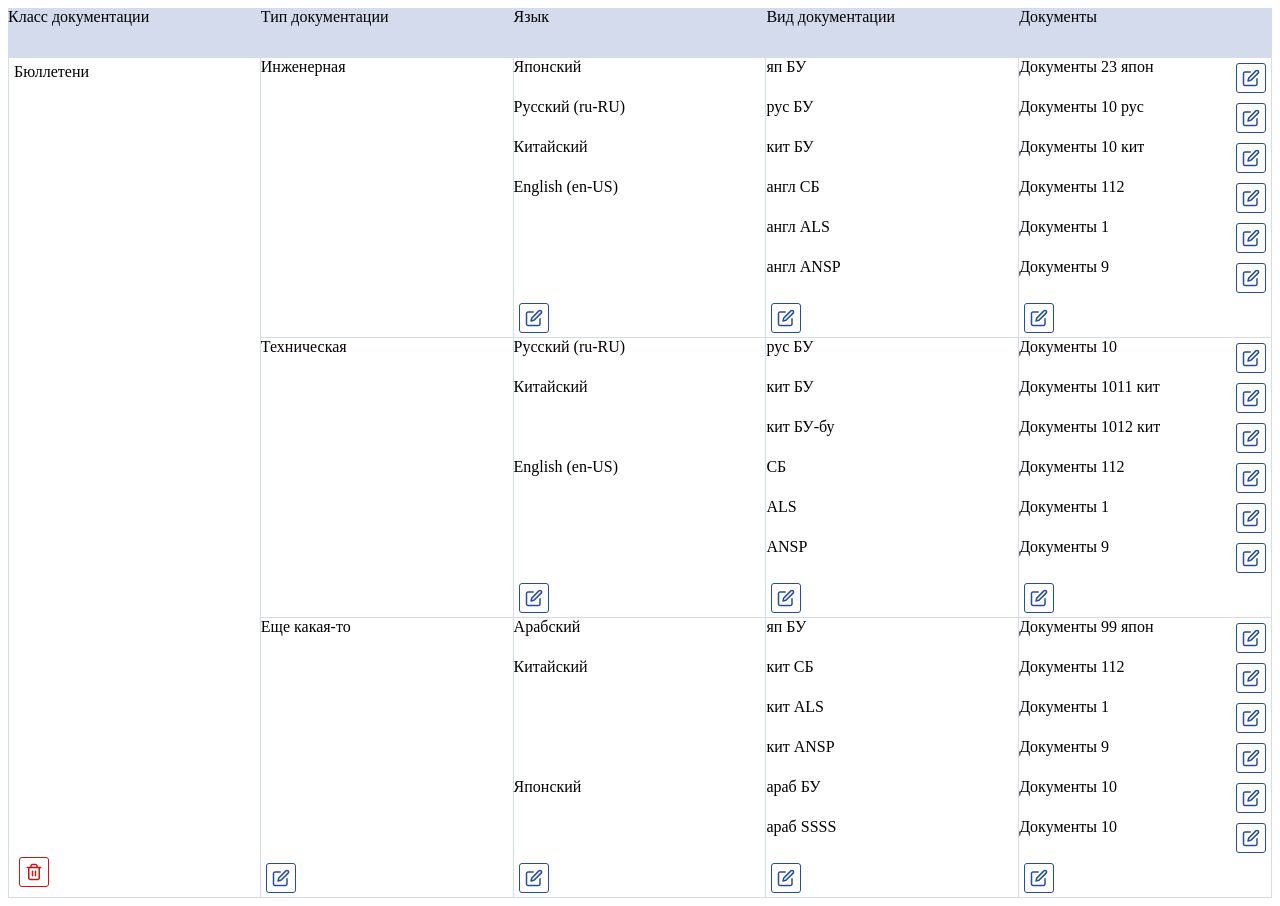
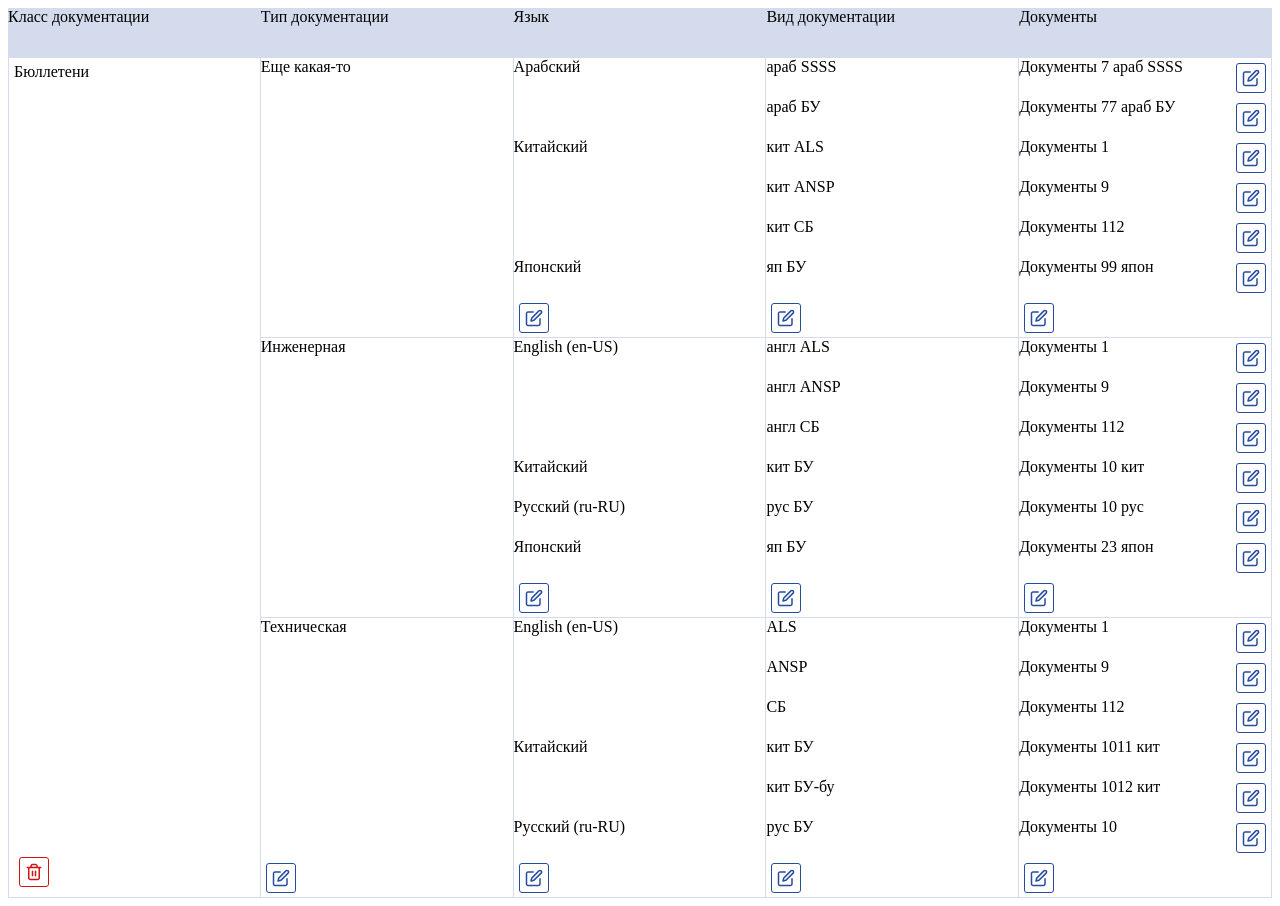
Before and after one commit to SergeyKirintsev/vue-grid, a Vue app: page / in a window 1280 px wide. Built offline with nearby package versions, Linux system fonts and the light colour scheme.

Commit message:
fix bugs

```diff
--- a/src/components/TableJson.vue
+++ b/src/components/TableJson.vue
@@ -18,7 +18,7 @@
     </div>
 
     <div
-      v-for="(item, idx) in level_2"
+      v-for="(item, idx) in levelList[2]"
       :class="[`${getLevelClass(2)} ${getLevelClass(2)}-${idx + 1}`]"
       :style="{ gridArea: `${getLevelClass(2)}-${idx + 1}` }"
     >
@@ -26,7 +26,7 @@
     </div>
 
     <div
-      v-for="(item, idx) in level_3"
+      v-for="(item, idx) in levelList[3]"
       :class="[`${getLevelClass(3)} ${getLevelClass(3)}-${idx + 1}`]"
       :style="{ gridArea: `${getLevelClass(3)}-${idx + 1}` }"
     >
@@ -34,7 +34,7 @@
     </div>
 
     <div
-      v-for="(item, idx) in level_4"
+      v-for="(item, idx) in levelList[4]"
       :class="[`${getLevelClass(4)} ${getLevelClass(4)}-${idx + 1}`]"
       :style="{ gridArea: `${getLevelClass(4)}-${idx + 1}` }"
     >
@@ -51,7 +51,7 @@
     </div>
 
     <!-- строки с кнопками -->
-    <template v-for="(item, idx) in level_2">
+    <template v-for="(item, idx) in levelList[2]">
       <div
         :class="[`${getLevelClass('line')} ${getLevelClass('line')}-${idx + 1}-1`]"
         :style="{ gridArea: `${getLevelClass('line')}-${idx + 1}-1` }"
@@ -184,9 +184,9 @@ export default {
 
     level_5() {
       const keyLevelOne = this.level_1[0].name;
-      const keysLevelTwo = this.mapName(this.level_2);
-      const keysLevelThree = this.mapName(this.level_3);
-      const keysLevelFour = this.mapName(this.level_4);
+      const keysLevelTwo = this.mapName(this.level_2).sort();
+      const keysLevelThree = this.mapName(this.level_3).sort();
+      const keysLevelFour = this.mapName(this.level_4).sort();
 
       const data = [];
 
@@ -212,6 +212,62 @@ export default {
       });
 
       return data;
+    },
+
+    levelList() {
+      const docs = this.level_5.map((el) => el.path);
+
+      const unique = new Set();
+
+      const list = {
+        2: [],
+        3: [],
+        4: [],
+      };
+
+      // 2
+      docs.forEach((arrPath) => {
+        const prev = arrPath[0];
+        const name = arrPath[1];
+        if (!unique.has(prev + name)) {
+          const id = this.obj[prev][name].id;
+          unique.add(prev + name);
+          list[2].push({
+            id,
+            name,
+          });
+        }
+      });
+
+      // 3
+      docs.forEach((arrPath) => {
+        const prev = arrPath[1];
+        const name = arrPath[2];
+        if (!unique.has(prev + name)) {
+          const id = this.obj[arrPath[0]][prev][name].id;
+          unique.add(prev + name);
+          list[3].push({
+            id,
+            name,
+          });
+        }
+      });
+
+      // 4
+      docs.forEach((arrPath) => {
+        const keyLevelOne = arrPath[0];
+        const keyLevelTwo = arrPath[1];
+        const keyLevelThree = arrPath[2];
+        const keyLevelFour = arrPath[3];
+
+        const id = this.obj[keyLevelOne][keyLevelTwo][keyLevelThree][keyLevelFour].id;
+        list[4].push({
+          id,
+          name: keyLevelFour,
+        });
+      });
+
+      return list;
     },
 
     gridAreas() {
--- a/src/json/data.json
+++ b/src/json/data.json
@@ -41,7 +41,7 @@
       }
     },
     "Техническая": {
-      "id": 1,
+      "id": 2,
       "Русский (ru-RU)": {
         "id": 1,
         "рус БУ": {
@@ -77,16 +77,16 @@
       }
     },
     "Еще какая-то": {
-      "id": 1,
+      "id": 3,
       "Арабский": {
         "id": 1,
         "араб БУ": {
           "id": 45,
-          "Документы": 10
+          "Документы": "77 араб БУ"
         },
         "араб SSSS": {
           "id": 45,
-          "Документы": 10
+          "Документы": "7 араб SSSS"
         }
       },
       "Китайский": {
```
